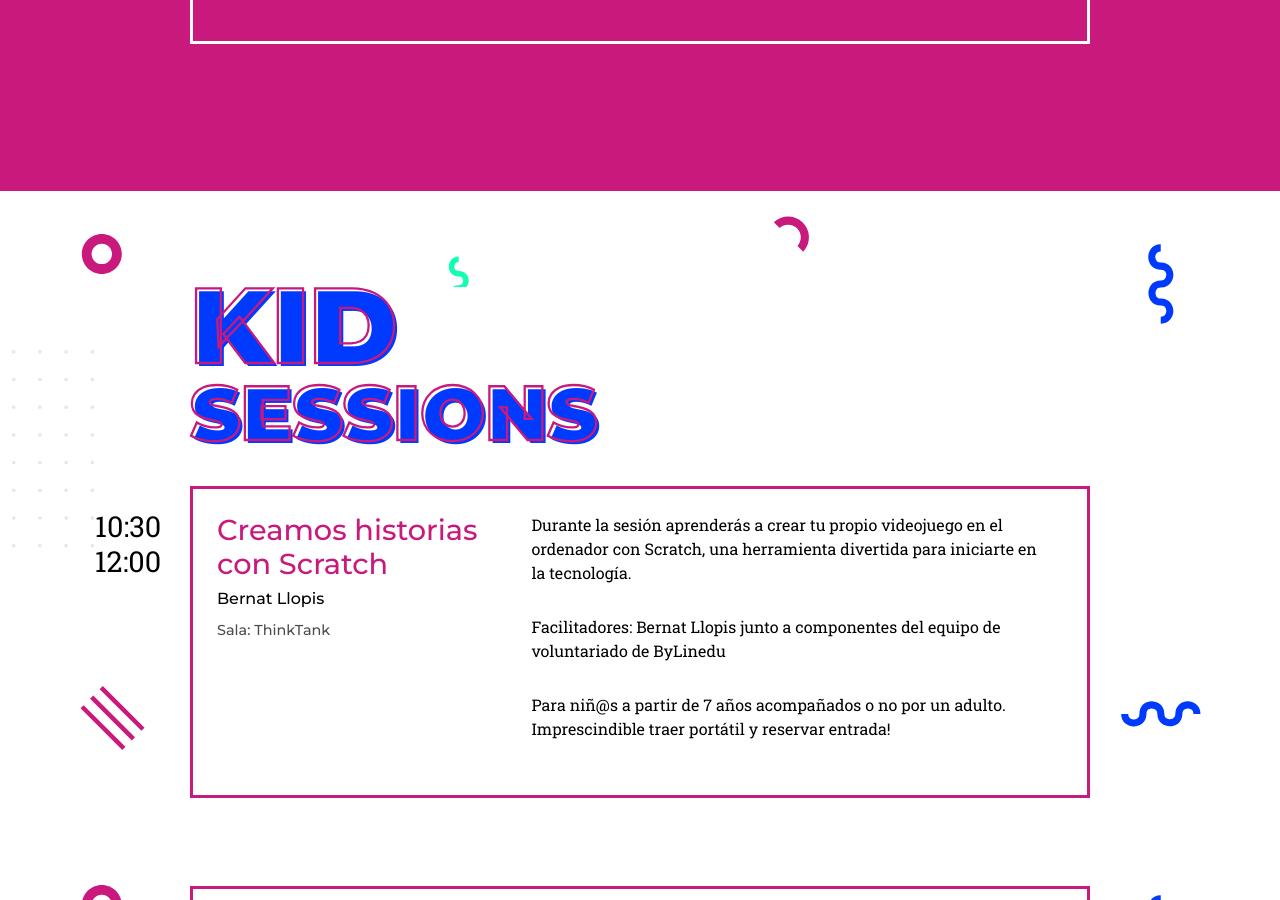
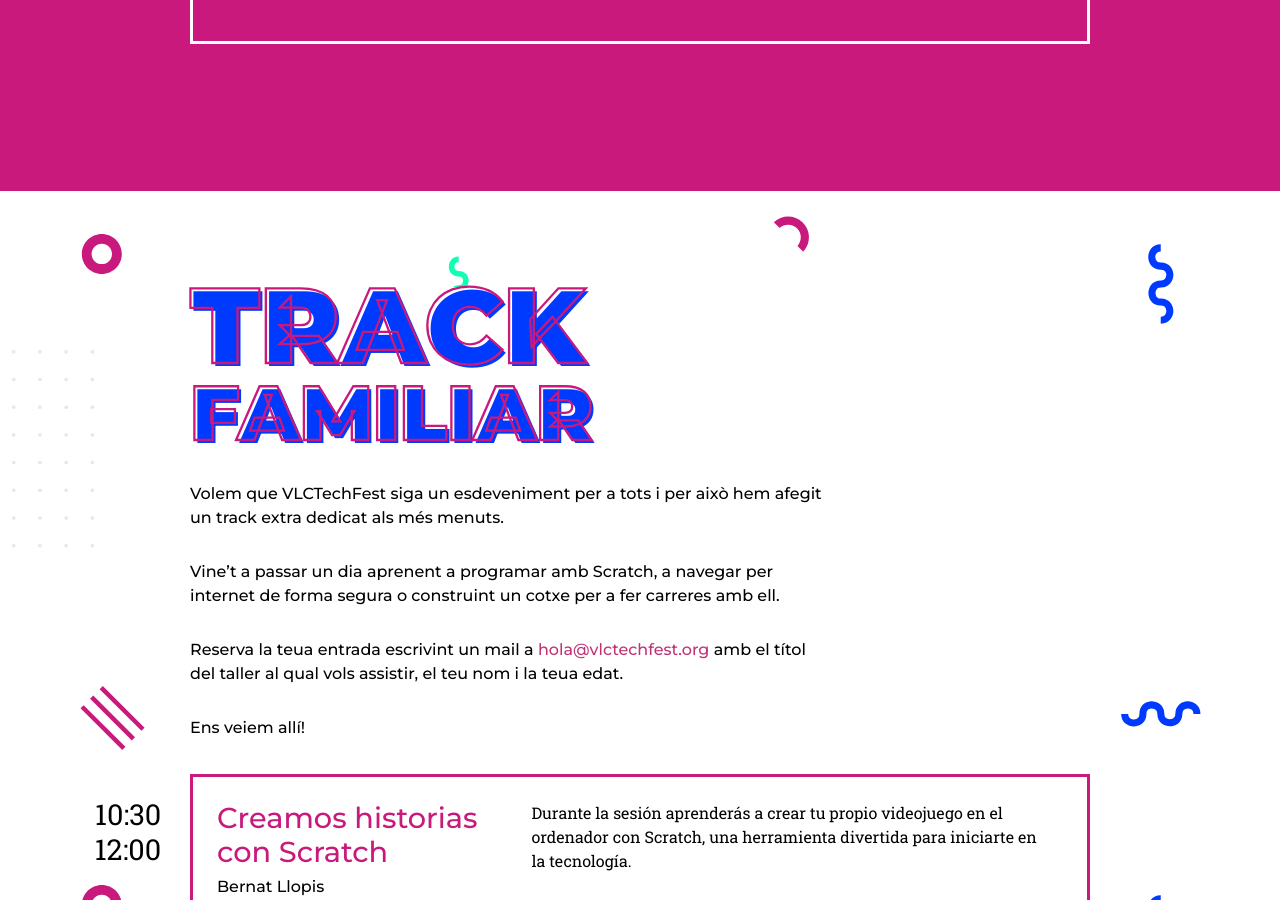
Before and after one commit to VLCTechHub/VLCTechFest2019, a Jekyll site: the page built from ca/index.html, in a window 1280 px wide and 900 px high, scrolled down 10169 px. Built offline with Jekyll 4.4.1, drawn with Linux system fonts in a browser that asks for light colours.

Commit message:
Add missing translations for kid sessions copy

```diff
--- a/_data/t.yaml
+++ b/_data/t.yaml
@@ -16,6 +16,9 @@
     agenda:
       link: "#sessions"
       label: Agenda
+    kids:
+      link: "#kids"
+      label: Track familiar
     diversity:
       link: "#diversity"
       label: Diversidad
@@ -55,7 +58,7 @@
     title: Agenda
   kids:
     title: "**Track** familiar"
-    description: "Queremos que VLCTechFest sea para todos y por eso hemos añadido un track extra al evento dedicado a los más pequeños.
+    description: "Queremos que VLCTechFest sea un evento para todos y por eso hemos añadido un track extra dedicado a los más pequeños.
 
 
 Vente a pasar un día aprendiendo a programar con Scratch, a navegar por internet de forma segura o construyendo un coche para hacer carreras con él.
@@ -88,6 +91,9 @@
     agenda:
       link: "#sessions"
       label: Schedule
+    kids:
+      link: "#kids"
+      label: Kid sessions
     diversity:
       link: "#diversity"
       label: Diversity
@@ -127,6 +133,16 @@
     title: Schedule
   kids:
     title: "**Kid** Sessions"
+    description: "We want VLCTechFest to be an event for everybody and that is why we have added an extra track dedicated to the little ones.
+
+
+Come to spend a day learning how to program with Scratch, how to surf the internet safely or building a car to play races with it.
+
+
+Book your ticket by writing an email to <a href='mailto:hola@vlctechfest.org'>hola@vlctechfest.org</a> with the title of the workshop you want to attend, your name and your age.
+
+
+See you there!"
   speakers:
     title: Speakers
   footer:
@@ -150,6 +166,9 @@
     agenda:
       link: "#sessions"
       label: Agenda
+    kids:
+      link: "#kids"
+      label: Track familiar
     diversity:
       link: "#diversity"
       label: Diversitat
@@ -188,7 +207,17 @@
   sessions:
     title: Agenda
   kids:
-    title: "**Kid** Sessions"
+    title: "**Track** familiar"
+    description: "Volem que VLCTechFest siga un esdeveniment per a tots i per això hem afegit un track extra dedicat als més menuts.
+
+
+Vine't a passar un dia aprenent a programar amb Scratch, a navegar per internet de forma segura o construint un cotxe per a fer carreres amb ell.
+
+
+Reserva la teua entrada escrivint un mail a <a href='mailto:hola@vlctechfest.org'>hola@vlctechfest.org</a> amb el títol del taller al qual vols assistir, el teu nom i la teua edat.
+
+
+Ens veiem allí!"
   speakers:
     title: Ponents
   footer:
```
